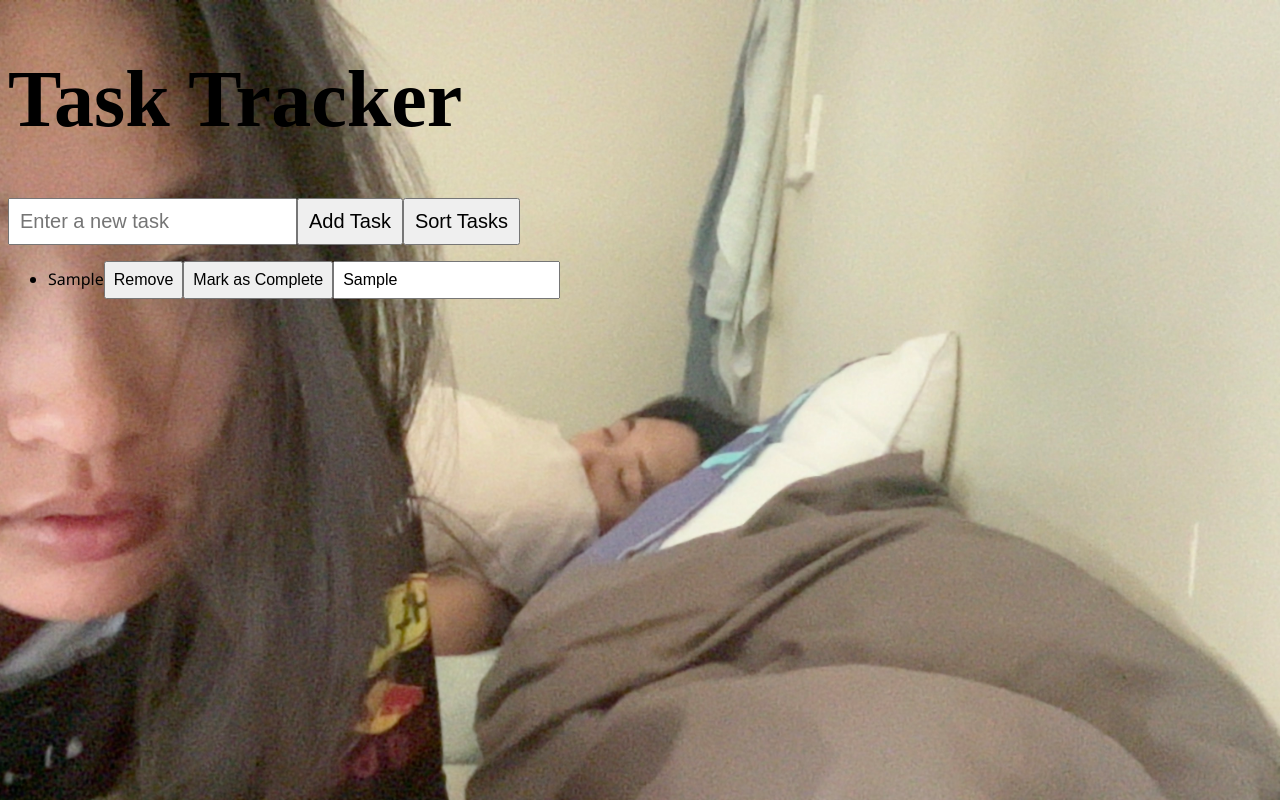
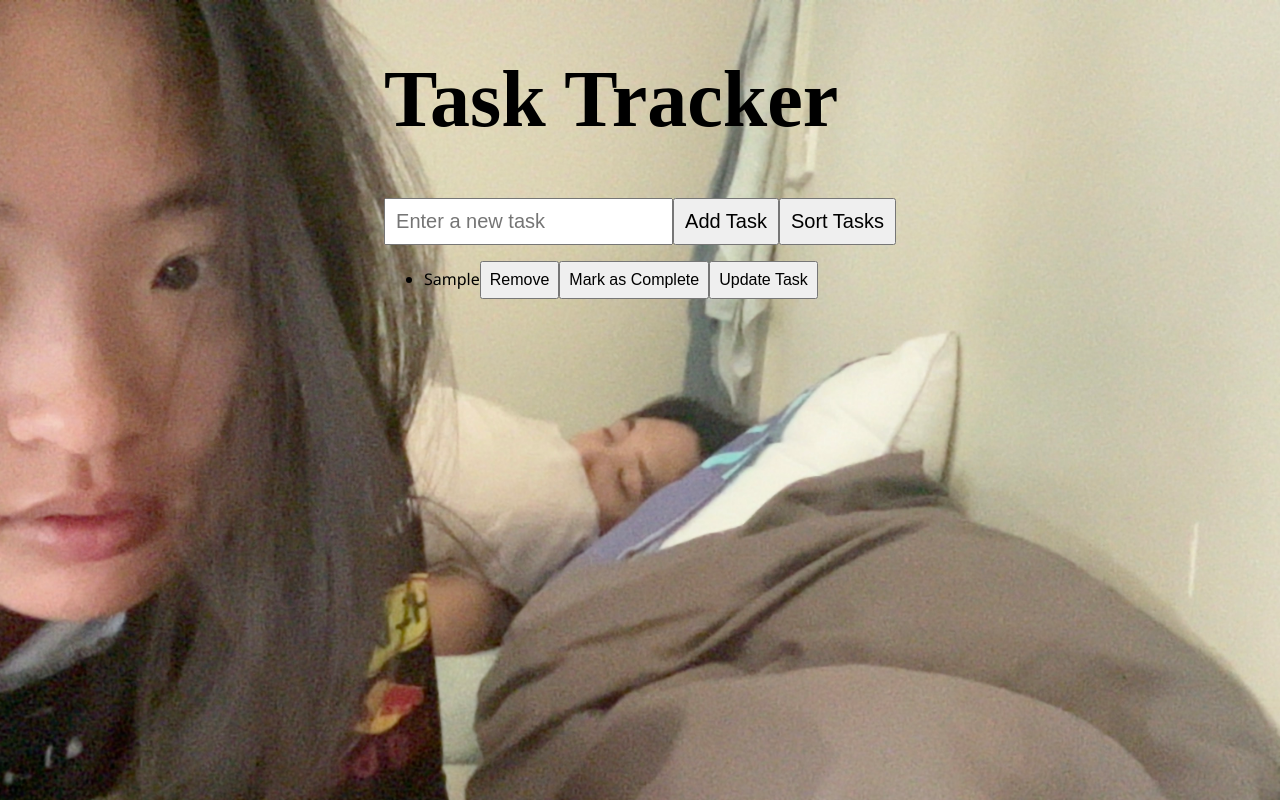
Before and after one commit to Hanszyy/messyrepository-webdev, a React app in the folder React-Practice-2/my-react-app/: page / in a window 1280 px wide. Both pictures are taken after typing "Sample" into the empty fields and a click on the button "Add Task". Built offline with nearby package versions, Linux system fonts and the light colour scheme.

Commit message:
Improved task tracker

```diff
--- a/React-Practice-2/my-react-app/src/index.js
+++ b/React-Practice-2/my-react-app/src/index.js
@@ -5,7 +5,10 @@ import './styles.css';
 function TaskTracker() {
   const [tasks, setTasks] = useState([]);
   const [newTask, setNewTask] = useState('');
+  const [editTaskIndex, setEditTaskIndex] = useState(null);
+  const [editTaskText, setEditTaskText] = useState('');
 
+  // Adds an array with the content given in input
   const addTask = () => {
     if (newTask.trim() !== '') {
       setTasks([...tasks, { text: newTask, completed: false }]);
@@ -13,31 +16,49 @@ function TaskTracker() {
     }
   };
 
+  // Removes an arrow
   const removeTask = (index) => {
     const updatedTasks = [...tasks];
     updatedTasks.splice(index, 1);
     setTasks(updatedTasks);
   };
 
+  // Confirms the "add tasks" button and adds content into the array
   const toggleCompletion = (index) => {
     const updatedTasks = [...tasks];
     updatedTasks[index].completed = !updatedTasks[index].completed;
     setTasks(updatedTasks);
   };
 
-  const updateTask = (index, newText) => {
-    const updatedTasks = [...tasks];
-    updatedTasks[index].text = newText;
-    setTasks(updatedTasks);
+  // Edits tasks
+  const startEditTask = (index, text) => {
+    setEditTaskIndex(index);
+    setEditTaskText(text);
   };
 
-  // Sorting the task from z-a
+  // Nulls during editing tasks
+  const cancelEditTask = () => {
+    setEditTaskIndex(null);
+    setEditTaskText('');
+  };
+
+  // Change contents in tasks (array)
+  const saveEditedTask = (index) => {
+    const updatedTasks = [...tasks];
+    updatedTasks[index].text = editTaskText;
+    setTasks(updatedTasks);
+    setEditTaskIndex(null);
+    setEditTaskText('');
+  };
+
+  // Sort tasks in alphabetical order
   const sortTasks = () => {
-    const sortedTasks = [...tasks].sort((b, a) => a.text.localeCompare(b.text));
+    const sortedTasks = [...tasks].sort((a, b) => a.text.localeCompare(b.text));
     setTasks(sortedTasks);
   };
 
   return (
+<div className="center-container">
       <div className="task-tracker">
       <h1>Task Tracker</h1>
       <input
@@ -53,6 +74,19 @@ function TaskTracker() {
       <ul>
         {tasks.map((task, index) => (
           <li key={index}>
+            {editTaskIndex === index ? (
+              <>
+                <input
+                  type="text"
+                  value={editTaskText}
+                  onChange={(e) => setEditTaskText(e.target.value)}
+                  style={{ fontSize: '16px', padding: '8px' }}
+                />
+                <button onClick={() => saveEditedTask(index)}>Save</button>
+                <button onClick={cancelEditTask}>Cancel</button>
+              </>
+            ) : (
+              <>
                 <span
                   style={{ textDecoration: task.completed ? 'line-through' : 'none' }}
                 >
@@ -62,15 +96,13 @@ function TaskTracker() {
                 <button onClick={() => toggleCompletion(index)} style={{ fontSize: '16px', padding: '8px' }}>
                   {task.completed ? 'Mark as Incomplete' : 'Mark as Complete'}
                 </button>
-            <input
-              type="text"
-              value={task.text}
-              onChange={(e) => updateTask(index, e.target.value)}
-              style={{ fontSize: '16px', padding: '8px' }}
-            />
+                <button onClick={() => startEditTask(index, task.text)} style={{ fontSize: '16px', padding: '8px' }}>Update Task</button>
+              </>
+            )}
           </li>
         ))}
       </ul>
+      </div>
     </div>
   );
 }
--- a/React-Practice-2/my-react-app/src/styles.css
+++ b/React-Practice-2/my-react-app/src/styles.css
@@ -1,10 +1,19 @@
-body {
+body, html {
+    height: 100;
+    margin: 0;
     font-family:'Segoe UI', Tahoma, Geneva, Verdana, sans-serif;
     font-size: 100%;
     background-image: url('backgroundimage.jpeg');
     background-size: cover;
 }
 
+.center-container {
+    display: flex;
+    align-items: center;
+    justify-content: center;
+    height: 100%;
+  }
+
 h1 {
     font-family: 'Times New Roman', Times, serif;
     font-size: 500%;
```
Also changed, not shown: 2 other files. Lines whose indentation alone changed are shown as unchanged.
